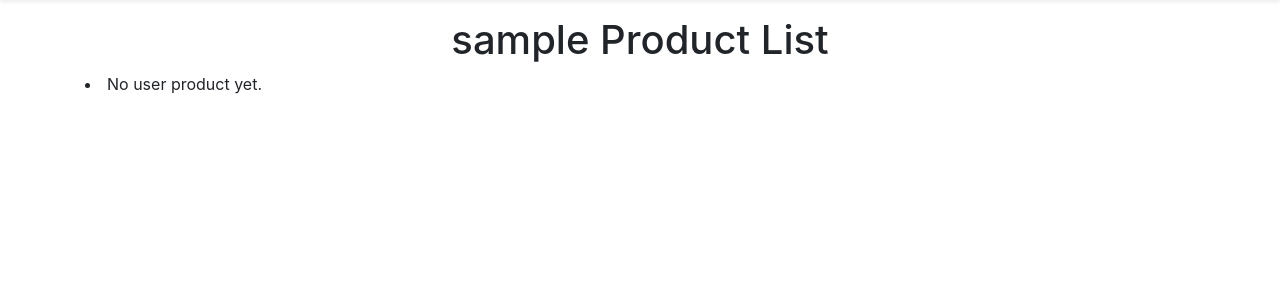
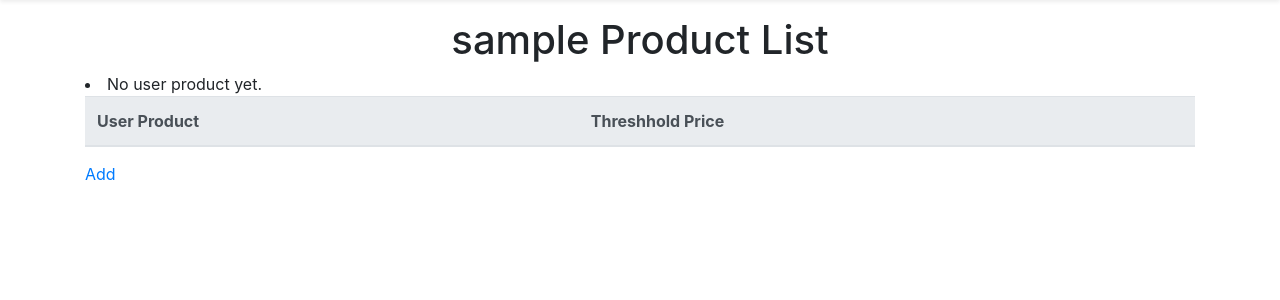
Before and after one commit to ericziethen/oz-price-checker, a Django app: page /userproduct/ in a window 1280 px wide. Shown: the part 97-397 px from the top of the page. Run offline with Django 3.2, Linux system fonts and the light colour scheme; the visitor is signed in with stand-in values (Sample User, id 1); lists and menus that the app fills with data are empty; some libraries are stand-ins or nearby versions.

Commit message:
Feature/add update delete user products (#40)
* Added update for user product

* added CURD operations

* Added unit test for create view

* Added add product from user product add page

* Updated the test according to new model str string

```diff
--- a/ozpricechecker/pricefinderapp/forms.py
+++ b/ozpricechecker/pricefinderapp/forms.py
@@ -2,9 +2,7 @@
 
 from django.core.validators import URLValidator
 from django.forms import ModelForm, ValidationError
-
 from ezscrape.scraping.scraper import check_url
-
 from .models import Store
 
 
--- a/ozpricechecker/pricefinderapp/models.py
+++ b/ozpricechecker/pricefinderapp/models.py
@@ -51,7 +51,7 @@ class Product(models.Model):
         return urljoin(base_url, self.prod_url)
 
     def __str__(self):
-        return self.name
+        return '%s - %s' % (self.store, self.name)
 
 
 class ProductPrice(models.Model):
--- a/ozpricechecker/pricefinderapp/urls.py
+++ b/ozpricechecker/pricefinderapp/urls.py
@@ -7,5 +7,9 @@ from . import views
 
 urlpatterns = [
     path('', RedirectView.as_view(pattern_name='userproduct_list', permanent=False), name='home'),
+    path('addproduct/', views.ProductCreateView.as_view(), name='product_add'),
     path('userproduct/', views.UserProductListView.as_view(), name='userproduct_list'),
+    path('adduserproduct/', views.UserProductCreateView.as_view(), name='userproduct_add'),
+    path('update/<int:pk>', views.UserProductUpdateView.as_view(), name='userproduct_update'),
+    path('delete/<int:pk>', views.UserProducttDeleteView.as_view(), name='userproduct_delete'),
 ]
--- a/ozpricechecker/pricefinderapp/views.py
+++ b/ozpricechecker/pricefinderapp/views.py
@@ -2,7 +2,11 @@
 
 from django.contrib.auth.mixins import LoginRequiredMixin
 from django.views.generic.list import ListView
-from pricefinderapp.models import UserProduct
+from django.views.generic.edit import CreateView, UpdateView, DeleteView
+from django.urls import reverse_lazy
+from django.db import IntegrityError
+from django.http import HttpResponse
+from pricefinderapp.models import UserProduct, Product
 
 
 class UserProductListView(LoginRequiredMixin, ListView):  # pylint: disable=too-many-ancestors
@@ -15,3 +19,55 @@ class UserProductListView(LoginRequiredMixin, ListView):  # pylint: disable=too-
     def get_queryset(self):
         """Only for current user."""
         return UserProduct.objects.filter(user=self.request.user)
+
+
+class UserProductCreateView(LoginRequiredMixin, CreateView):
+    """User product create view."""
+
+    model = UserProduct
+    template_name = 'pricefinderapp/userproduct_add.html'
+    fields = ('product', 'threshhold', )
+    success_url = reverse_lazy('userproduct_list')
+
+    def form_valid(self, form):
+        """Validate form data."""
+        form.instance.user = self.request.user
+        try:
+            return super().form_valid(form)
+        except IntegrityError:
+            return HttpResponse("ERROR: User Product already exists!")
+
+
+class UserProductUpdateView(LoginRequiredMixin, UpdateView):
+    """User product update view."""
+
+    model = UserProduct
+    template_name = 'pricefinderapp/userproduct_update.html'
+    fields = ('threshhold', )
+    context_object_name = 'UserProduct'
+    success_url = reverse_lazy('userproduct_list')
+
+
+class UserProducttDeleteView(LoginRequiredMixin, DeleteView):
+    """User product delete view."""
+
+    model = UserProduct
+    template_name = 'pricefinderapp/userproduct_delete.html'
+    context_object_name = 'UserProduct'
+    success_url = reverse_lazy('userproduct_list')
+
+
+class ProductCreateView(LoginRequiredMixin, CreateView):
+    """User product create view."""
+
+    model = Product
+    template_name = 'pricefinderapp/product_add.html'
+    fields = ('store', 'prod_url', 'name')
+    success_url = reverse_lazy('userproduct_add')
+
+    def form_valid(self, form):
+        """Validate form data."""
+        try:
+            return super().form_valid(form)
+        except IntegrityError:
+            return HttpResponse("ERROR: User Product already exists!")
--- a/ozpricechecker/templates/pricefinderapp/userproduct_list.html
+++ b/ozpricechecker/templates/pricefinderapp/userproduct_list.html
@@ -3,13 +3,37 @@
 {% block content %}
     <h1  align="center">{{ user.get_username }} Product List</h1>
 
-    {% for user_product in userproduct_list %}
+    <!-- {% for user_product in userproduct_list %}
     <ul>
         <li><strong>User Product:</strong> {{ user_product.product }}</li>
         <li><strong>Product price threshhold:</strong> {{ user_product.threshhold }}</li>
     </ul>
     {% empty %}
         <li>No user product yet.</li>
-    {% endfor %}
+    {% endfor %}  -->
 
+    <table class="table">
+        <tr>
+            <thead class="thead-light">
+                <tr>
+                    <th scope="col">User Product</th>
+                    <th scope="col">Threshhold Price</th>
+                </tr>
+            </thead>
+            <tbody>
+                {% for user_product in userproduct_list %}
+                <tr>
+                    <td>{{user_product.product}}</td>
+                    <td>{{user_product.threshhold}}</td>
+                    <td>
+                        <a  href="{% url "userproduct_update"  user_product.id  %}">edit</a>
+                        <a  href="{% url "userproduct_delete"  user_product.id  %}">delete</a>
+                    </td>
+                </tr>
+                {% empty %}
+                    <li>No user product yet.</li>
+                {% endfor %}
+            </tbody>
+    </table>
+    <a  href="{% url "userproduct_add" %}">Add</a>
 {% endblock %}
```
Also changed, not shown: ozpricechecker/pricefinderapp/tests/models/test_product.py (+2 -2 lines), ozpricechecker/pricefinderapp/tests/test_views.py (+60 -0 lines), ozpricechecker/templates/pricefinderapp/product_add.html (added, +16 -0 lines), ozpricechecker/templates/pricefinderapp/userproduct_add.html (added, +18 -0 lines), ozpricechecker/templates/pricefinderapp/userproduct_delete.html (added, +17 -0 lines), ozpricechecker/templates/pricefinderapp/userproduct_update.html (added, +16 -0 lines).
